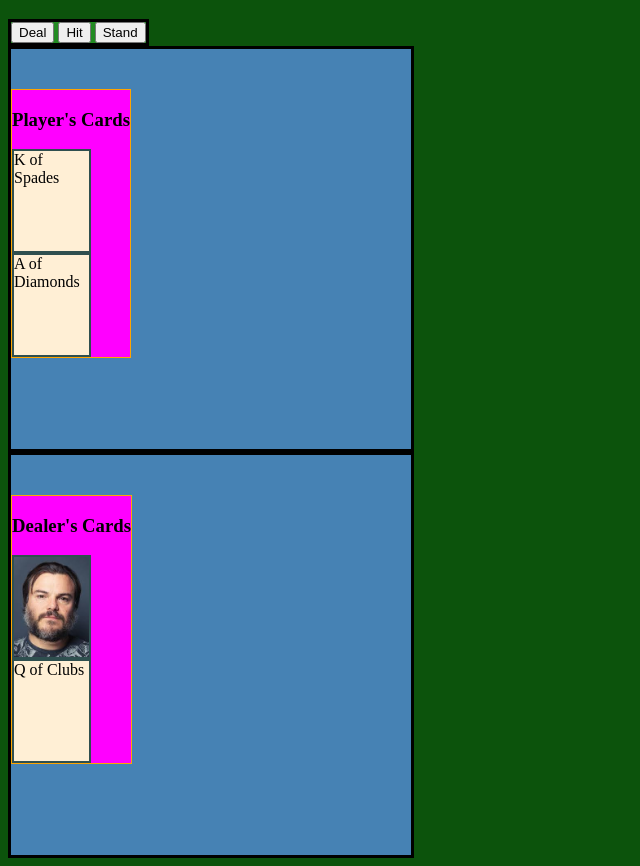
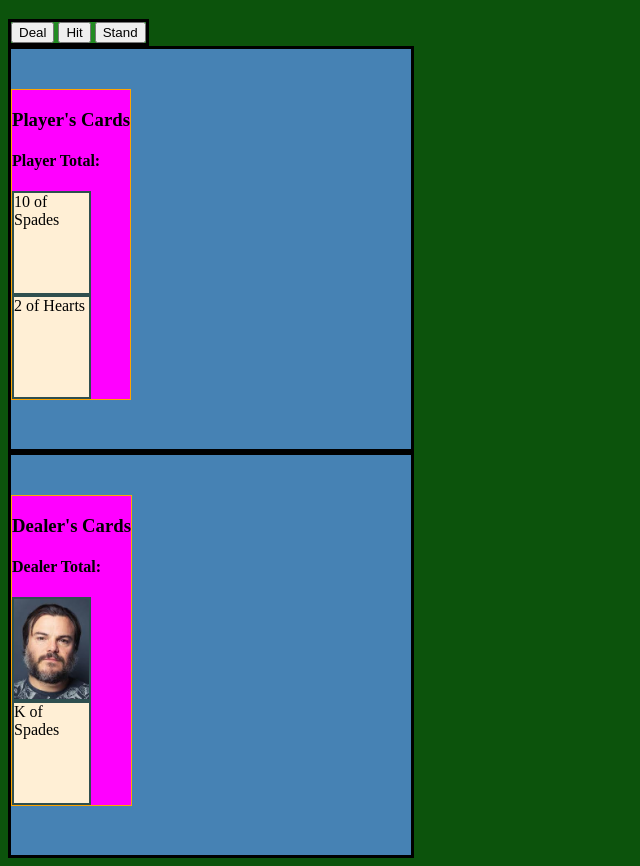
Before and after one commit to kmdunn5/kmdunn5.github.io, a plain HTML site: page index.html in a window 1280 px wide. Both pictures are taken after a click on the button "Deal". Shown: the part 61-927 px from the top of the page, without its empty margins (0-640 px from the left). Drawn offline with nearby package versions, Linux system fonts and the light colour scheme.

Commit message:
added logic to create the same card in both the div and the array and add it to the player hand

```diff
--- a/css/style.css
+++ b/css/style.css
@@ -23,7 +23,7 @@ section {
     border: 2px solid darkslategray;
 }
 
-.facedown {
+.down {
     background-image: url("../img/Jack_Black_Basic.jpeg");
     background-size: cover;
     color: transparent;
--- a/index.html
+++ b/index.html
@@ -19,13 +19,15 @@
     <section>
         <div class="cardContainer" id="playerArea">
             <h3>Player's Cards</h3>
-            <div class="card facedown"></div>
+            <h4>Player Total: <span id="playerTotal"></span></h4>
+            <div class="card down"></div>
         </div>
     </section>
     <section>
         <div class="cardContainer" id="dealerArea">
             <h3>Dealer's Cards</h3>
-            <div class="card facedown"></div>
+            <h4>Dealer Total: <span id="dealerTotal"></span></h4>
+            <div class="card down"></div>
         </div>
     </section>
 </body>
--- a/js/app.js
+++ b/js/app.js
@@ -34,26 +34,25 @@ class CardMethods {
         return Math.floor(Math.random() * key.length);
     }
     static cardNumber = () => {
-        return BlackJackConstants.cardNumbers[CardMethods.randomCard(BlackJackConstants.cardNumbers)];
+        return BlackJackConstants.cardNumbers[this.randomCard(BlackJackConstants.cardNumbers)];
     }
     static cardSuit = () => {
-        return BlackJackConstants.cardSuits[CardMethods.randomCard(BlackJackConstants.cardSuits)];
+        return BlackJackConstants.cardSuits[this.randomCard(BlackJackConstants.cardSuits)];
     }
-    static createCard = (faceStatus) => {
-        let card = new Card(CardMethods.cardNumber(), CardMethods.cardSuit(), faceStatus);
+    static createCard = (number, suit, faceStatus) => {
+        let card = new Card(number, suit, faceStatus);
         return card
     }
-    static dealCard = (area) => {
-        const $newCard = $('<div>').addClass('card');
-        $newCard.addClass(`${CardMethods.cardNumber()} ${CardMethods.cardSuit()}`);
-        $newCard.text(`${CardMethods.cardNumber()} of ${CardMethods.cardSuit()}`);
-        area.append($newCard);
-    }
-    static dealFacedownCard = (area) => {
-        const $newCard = $('<div>').addClass('card');
-        $newCard.addClass(`${CardMethods.cardNumber()} ${CardMethods.cardSuit()} facedown`);
-        $newCard.text(`${CardMethods.cardNumber()} of ${CardMethods.cardSuit()}`);
-        area.append($newCard);
+    static dealCard = (area, face) => {
+        let $newDiv = $('<div>').addClass('card');
+        let num = this.cardNumber();
+        let suit = this.cardSuit();
+        let newCard = this.createCard(num, suit, face);
+        BlackJackConstants.playerHand.push(newCard)
+        $newDiv.addClass(`${num} ${suit} ${newCard.face}`);
+        $newDiv.text(`${num} of ${suit}`);
+        area.append($newDiv);
+        console.log(BlackJackConstants.playerHand)
     }
 }
 
@@ -66,9 +65,6 @@ class Card {
 }
 
 
-BlackJackConstants.playerHand.push(CardMethods.createCard('down'));
-BlackJackConstants.playerHand.push(CardMethods.createCard('up'));
-console.log(BlackJackConstants.playerHand);
 
 //=====================//
 //====Dealer's Turn====//
@@ -90,13 +86,13 @@ class ButtonMethods {
             //remove card divs
             $('.card').remove()
             //add card div to player
-            CardMethods.dealCard(BlackJackConstants.$playerArea);
+            CardMethods.dealCard(BlackJackConstants.$playerArea, 'up');
             //add card div to dealer facedown
-            CardMethods.dealFacedownCard(BlackJackConstants.$dealerArea);
+            CardMethods.dealCard(BlackJackConstants.$dealerArea, 'down');
             //add card div to player
-            CardMethods.dealCard(BlackJackConstants.$playerArea);
+            CardMethods.dealCard(BlackJackConstants.$playerArea, 'up');
             //add card div to deal
-            CardMethods.dealCard(BlackJackConstants.$dealerArea);
+            CardMethods.dealCard(BlackJackConstants.$dealerArea, 'up');
             currentGameState = gameStates[0];
             console.log(currentGameState)
         } else {
@@ -106,7 +102,7 @@ class ButtonMethods {
     static hit = () => {
         if (currentGameState === 'Player\'s Turn') {
             // add card to player area
-            CardMethods.dealCard(BlackJackConstants.$playerArea);
+            CardMethods.dealCard(BlackJackConstants.$playerArea, 'up');
         } else {
             console.log('It\'s not your turn.')
         }
```
